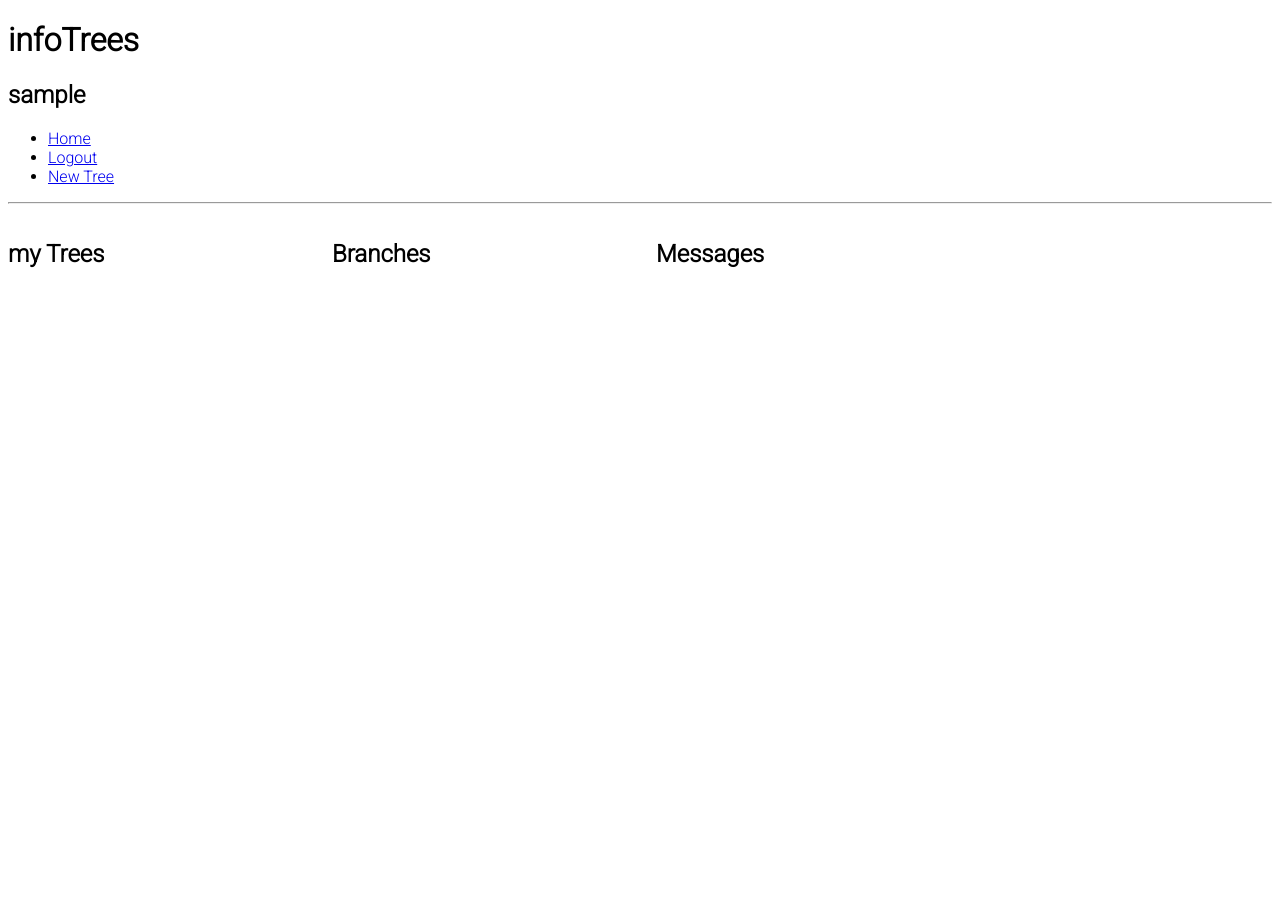
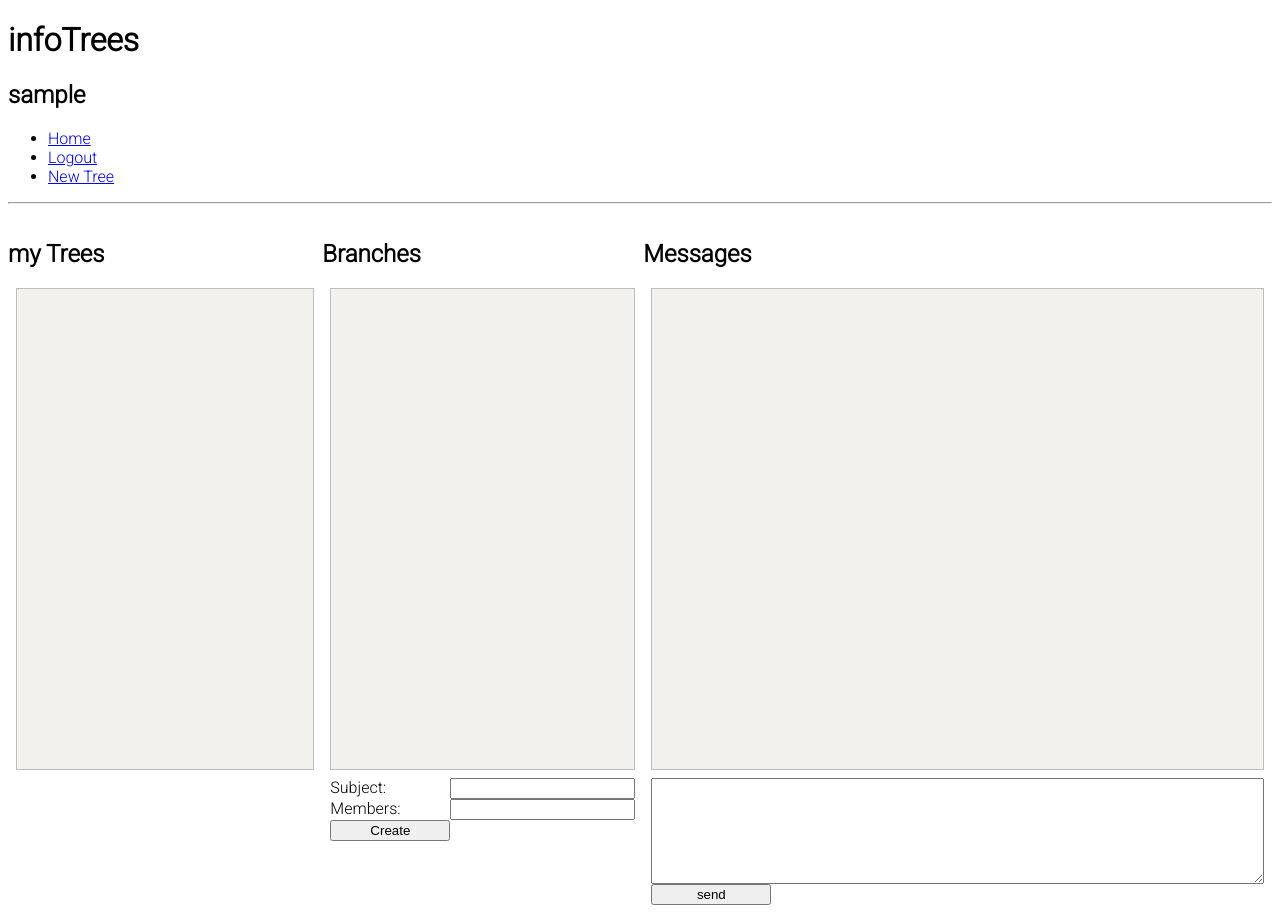
Before and after one commit to pxp888/infotree, a Django app: page / in a window 1280 px wide. Before the commit the page ends 268 px from the top, so only its background shows below. Run offline with Django 4.2, Linux system fonts and the light colour scheme; the visitor is signed in with stand-in values (Sample User, id 1); data that the repository does not hold is empty.

Commit message:
add forms

```diff
--- a/forest/templates/forest/compose.html
+++ b/forest/templates/forest/compose.html
@@ -1,5 +1,9 @@
 {% extends "base.html" %}
 {% load static %}
+
+{% block head %}
+    <link rel="stylesheet" href="{% static 'css/style.css' %}">
+{% endblock head %}
 
 
 {% block content %}
--- a/forest/templates/forest/home.html
+++ b/forest/templates/forest/home.html
@@ -1,5 +1,9 @@
 {% extends "base.html" %}
 {% load static %}
+
+{% block head %}
+    <link rel="stylesheet" href="{% static 'css/style.css' %}">
+{% endblock head %}
 
 
 {% block content %}
@@ -29,6 +33,14 @@
                     </div>
                 {% endfor %}
             </div>
+            <form action="POST" class="branchform genericForm1">
+                {% csrf_token %}
+                <label for="Subject">Subject: </label>
+                <input type="text" name="Subject">
+                <label for="Members">Members: </label>
+                <input type="text" name="Members">
+                <input type="submit" value="Create">
+            </form>
         </div>
 
         <div>
@@ -45,14 +57,20 @@
                     </div>
                 {% endfor %}
             </div>
+
+            <form action="POST" class="quickreplyform genericForm1">
+                {% csrf_token %}
+                <textarea name="Body" id="Body"></textarea>
+                <input type="submit" value="send">
+            </form>
         </div>
     </div>
 
 
-    <form action="POST" class="hiddenform">
+    <!-- <form action="POST" class="hiddenform">
         {% csrf_token %}
         <input type="hidden" name="blah" value="0">
-    </form>
+    </form> -->
 
     <script src="https://code.jquery.com/jquery-3.7.1.min.js" integrity="sha256-/JqT3SQfawRcv/BIHPThkBvs0OEvtFFmqPF/lYI/Cxo=" crossorigin="anonymous"></script>
     <script src="{% static 'js/home.js' %}"></script>
--- a/static/css/style.css
+++ b/static/css/style.css
@@ -1,10 +1,12 @@
 body {
     font-family: Roboto, sans-serif;
+    /* background-color: rgb(243, 241, 237); */
 }
 
 .genericForm1 {
     display: grid;
-    grid-template-columns: 150px 1fr;
+    grid-template-columns: 120px 1fr;
+    margin: .5rem;
 }
 
 .genericForm1 textarea {
@@ -17,12 +19,19 @@ body {
     grid-column-start: 1;
 }
 
+.genericForm2 {
+    display: flex;
+    flex-direction: column;
+}
+
+
 
 #mains {
     display: grid;
     grid-template-columns: 1fr 1fr 2fr;
-    grid-gap: 1rem;
+    /* grid-gap: 1rem; */
 }
+
 
 
 
@@ -31,14 +40,19 @@ body {
     color: blue;
 }
 
+
+
 .itemlist {
     overflow-y: auto;
-    max-height: 60vh;
+    height: 60vh;
     background-color: rgb(243, 241, 237);
+    border: 1px solid rgb(190, 190, 190);
+    margin: .5rem;
 }
 
 
 .listitem {
+    background-color: white;
     border-radius: .5rem;
     padding: .5rem;
     border: 1px solid rgb(190, 190, 190);
@@ -53,11 +67,7 @@ body {
 
 
 
-
-
 .node {
-
-    background-color: white;
     margin: .5rem 5rem .5rem .5rem ;
 
     display: grid;
@@ -72,7 +82,7 @@ body {
     margin: .5rem .5rem .5rem 5rem ;
 }
 
-.node .created_on {
+.node .node_created_on {
     text-align: right;
     font-size: 12px;
 }
@@ -91,3 +101,11 @@ body {
     display: none;
     color: blue;
 }
+
+
+
+.branch {
+    display: flex;
+    flex-direction: row;
+    justify-content: space-between;
+}
--- a/templates/base.html
+++ b/templates/base.html
@@ -18,7 +18,6 @@
     <link href="https://fonts.googleapis.com/css2?family=Lato:wght@300;700&display=swap" rel="stylesheet">
 
 
-    <link rel="stylesheet" href="{% static 'css/style.css' %}">
     <link rel="stylesheet" href="{% static 'css/base.css' %}">
     <link rel="icon" type="image/x-icon" href="{% static 'favicon.ico' %}" />
     {% block head %}
```
